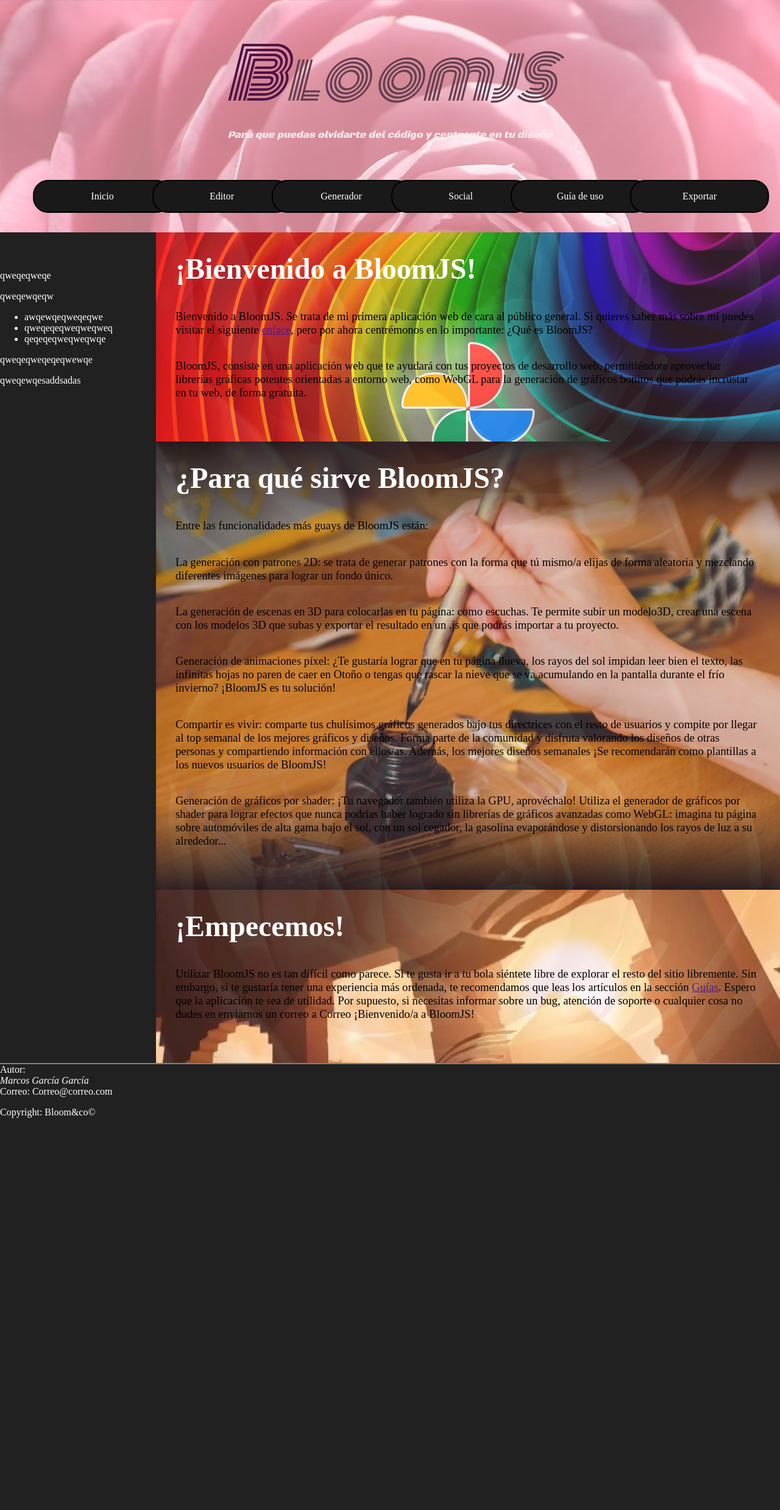
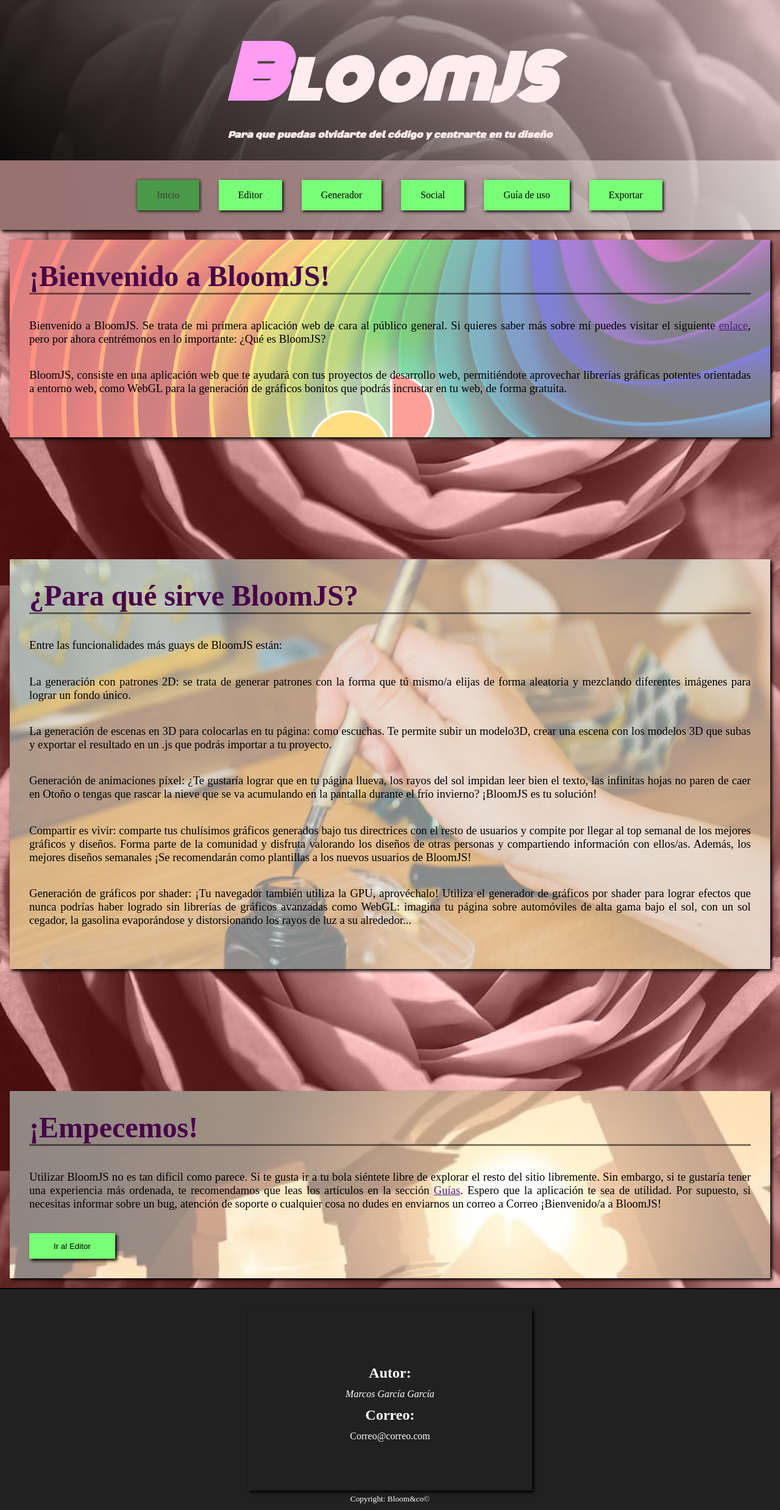
Before and after one commit to marcosggdev/bloomJS, a PHP site: page / in a window 1280 px wide. Shown: the whole page at 61% size. Before the commit the page ends 1833 px from the top, so only its background shows below. Run offline with PHP 8.4, Linux system fonts and the light colour scheme; some web fonts are replaced.

Commit message:
mejoras en el diseño de index

```diff
--- a/css/general.css
+++ b/css/general.css
@@ -6,17 +6,26 @@
 body {
     width: 100%;
     height: 100%;
-    margin:0;
-    padding:0;
-    background: url("../img/fondo.jpg");
+    margin: 0;
+    padding: 0;
+    background: rgb(127 69 69) url(../img/fondo.jpg);
     background-attachment: fixed;
-    background-size:cover;
+    background-size: cover;
     z-index: -2;
+    background-blend-mode: luminosity;
+}
+
+div#cabecera {
+    background: linear-gradient(45deg, #000000, #ffffff80);
+    box-shadow: 3px 3px 5px black;
 }
 
 header {
     color: #1f091d;
     text-align: center;
+    animation-name: animHeader;
+    animation-duration: 7s;
+    animation-iteration-count: infinite;
 }
 
 header h1{
@@ -24,10 +33,11 @@ header h1{
     animation-duration: 6s;
     animation-name: animTitulo;
     animation-iteration-count: infinite;
+    color: white;
 }
 
 header h1::first-letter{
-    color: #4a1344;
+    color: #ff9df4;
     font-size: 1.2em;
 }
 
@@ -35,7 +45,7 @@ header h1, header h2 {
     font-family: "Monoton";
     font-size: 6em;
     font-style: italic;
-    font-weight: 500;
+    font-weight: 800;
 }
 
 header h2 {
@@ -48,18 +58,6 @@ header h2 {
     font-family: "Black Ops One";
 }
 
-header::before {
-    position: absolute;
-    content: " ";
-    top:0;
-    left:0;
-    width:100%;
-    height:100%;
-    background-color: white;
-    opacity:0.5;
-    z-index:-1;
-}
-
 @keyframes animSubtitulo {
     from {
         color: pink;
@@ -70,24 +68,11 @@ header::before {
 }
 @keyframes animTitulo {
     from {
-        color: #1f091d;
+        color: white;
     }
     50% {
         color: pink;
     }
-}
-
-
-nav::before {
-    position: absolute;
-    content: " ";
-    top:0;
-    left:0;
-    width:100%;
-    height:100%;
-    background-color: white;
-    opacity:0.5;
-    z-index:-1;
 }
 
 nav, header {
@@ -101,13 +86,15 @@ nav, header {
 nav {
     position: relative;
     text-align: center;
+    background: linear-gradient(to Right, #997070, #ffffff80);
 }
 nav ul{
-    position:relative;
+    display: flex;
     margin: 0;
     padding:0;
-    width:100%;
-    text-align: center;
+    align-items: center;
+    justify-content: center;
+    gap: 4em;
 }
 nav ul li {
     margin: 0;
@@ -115,21 +102,28 @@ nav ul li {
     display: inline-block;
     text-align: center;
     box-sizing: border-box;
-    width: 15%;
+}
+nav ul li a.actual {
+    text-decoration: none;
+    padding: 1em;
+    background-color: rgb(74, 153, 73);
+    color: rgb(62, 62, 62);
+    box-shadow: 1px 1px 5px black;
+    text-align: center;
 }
 nav ul li a{
     display: inline-block;
     text-decoration: none;
     padding: 1em;
-    background-color: #191919;
+    background-color: rgb(121, 255, 119);
     width: 100%;
-    color: white;
-    border-radius: 25px;
-    border: 2px solid black;
+    color: black;
+    box-shadow: 2px 2px 5px black;
+    text-align: center;
 }
-nav ul li a:hover {
-    background-color: #262626;
-    animation-duration: 3s;
+nav ul li a:hover:not(a.actual) {
+    background-color: rgb(83, 255, 80);
+    animation-duration: 1s;
     animation-name: animBotonNav;
 }
 
@@ -142,50 +136,51 @@ nav ul li a:hover {
     }
 }
 
-
-main::before, footer::before{
-    position: absolute;
-    content: " ";
-    top:0;
-    left:0;
+main{
+    display: flex;
+    flex-direction: column;
+    position: relative;
+    padding: 1em;
     width: 100%;
-    height:100%;
-    background-color: white;
-    opacity:0.5;
-    z-index:-1;
-}
-main{
-    display: table;
-    position:relative;
-    width: 100%;
+    gap: 200px;
+    box-sizing: border-box;
 }
 main h2 {
     margin-top: 0;
     font-family: "Oleo Script Swash Caps";
 }
 
-div#contenido section p{
+main section p{
     margin-bottom: 0;
 }
-footer::before {
-    content: " ";
-    top:0;
-    left:0;
-    width:100%;
-    height:100%;
+footer {
+    display: flex;
+    flex-direction: column;
+    padding: 2em;
+    color: white;
+    border-top: 2px solid black;
     background-color: #212121;
-    opacity: 1;
-    z-index: -1;
+    align-items: center;
+    position: relative;
 }
-footer {
-    position: relative;
-    float:left;
-    width: 100%;
-    display: block;
-    height: 200px;
-    color: white;
-    border-top: 2px solid grey;
+footer div#infoFooter {
+    display: flex;
+    flex-direction: column;
+    justify-content: center;
+    align-items: center;
+    background-color: rgb(33, 33, 33);
+    padding: 5em;
+    padding-left: 10em;
+    padding-right: 10em;
+    box-shadow: 3px 3px 5px black;
 }
-footer p {
+footer div#infoFooter h2 {
+    margin: 0.5em;
+}
+footer div#infoFooter p {
     margin-bottom: 0;
 }
+footer small {
+    position: absolute;
+    bottom: 10px;
+}
--- a/css/index.css
+++ b/css/index.css
@@ -1,66 +1,48 @@
-div#comentarios::before {
-    content: " ";
-    position: absolute;
-    top: 0;
-    left: 0;
-    width: 100%;
-    height: 100%;
-    background-color: #212121;
-    opacity: 1;
-    z-index: -1;
-}
-div#comentarios {
-    color: white;
-    position: relative;
-    width: 20%;
-    display: table-cell;
-}
-
-div#contenido {
-    position: relative;
-    display: table-cell;
-}
-
-
-div#contenido section {
+main section {
     position: relative;
     padding: 2em;
+    box-shadow: 3px 3px 5px black;
+    background-blend-mode: color;
 }
-
-div#contenido section h2 {
-    font-size: 3em;
-    color: white;
-    font-weight: bold;
-}
-div#contenido section p {
+main section p {
     font-family: "DM Serif Text";
     font-size: 14pt;
     margin-bottom: 2em;
 }
 
-div#contenido section::before {
-    content: " ";
-    position: absolute;
-    top: 0;
-    left: 0;
-    width: 100%;
-    height: 100%;
-    opacity: 0.8;
-    z-index: -1;
-    background-size:cover;
-    background-attachment: scroll;
-    background-image: linear-gradient(black, white,white,white,white, black);
+main section#bienvenida {
+    background: rgba(255,255,255,0.5) url("../img/prueba.jpg");
+    background-repeat: no-repeat;
+    background-size: cover;
 }
 
-div#contenido section#bienvenida::before{
-    background-image: url("../img/prueba.jpg");
+main section#funcionalidades {
+    background: rgba(255,255,255,0.5) url("../img/pluma.jpg");
+    background-repeat: no-repeat;
+    background-size: cover;
 }
-
-div#contenido section#funcionalidades::before{
-    background-image: linear-gradient(black, white,white,white,white, black), url("../img/pluma.jpg");
-    background-blend-mode: multiply;
+main section#empezar {
+    background: rgba(255,255,255,0.5) url("../img/videojuego.jpg");
+    background-repeat: no-repeat;
+    background-size: cover;
 }
-
-div#contenido section#empezar::before {
-    background-image: url("../img/videojuego.jpg");
+main section#empezar button#empezar {
+    border: none;
+    box-shadow: 3px 3px 5px black;
+    padding: 1em;
+    padding-left: 3em;
+    padding-right: 3em;
+    background-color: rgb(121, 255, 119);
 }
+section h2 {
+    font-size: 3em;
+    color: #480249;
+    font-weight: bold;
+}
+section h2 {
+    border-bottom: 1px solid rgba(0,0,0,.5);
+    border-width: 3px;
+}
+section p {
+    text-align: justify;
+}
--- a/index.php
+++ b/index.php
@@ -7,13 +7,14 @@
         <link rel="stylesheet" href="css/index.css">
     </head>
     <body>
+        <div id="cabecera">
             <header>
                 <h1>BloomJS</h1>
                 <h2>Para que puedas olvidarte del código y centrarte en tu diseño</h2>
             </header>
             <nav>
                 <ul>
-                <li><a href="">Inicio</a></li>
+                    <li><a class="actual">Inicio</a></li>
                     <li><a href="">Editor</a></li>
                     <li><a href="">Generador</a></li>
                     <li><a href="">Social</a></li>
@@ -21,19 +22,8 @@
                     <li><a href="">Exportar</a></li>
                 </ul>
             </nav>
+        </div>
         <main>
-            <div id="comentarios">
-                <p>qweqeqweqe</p>
-                <p>qweqewqeqw</p>
-                <ul>
-                    <li>awqewqeqweqeqwe</li>
-                    <li>qweqeqeqweqweqweq</li>
-                    <li>qeqeqeqweqweqwqe</li>
-                </ul>
-                <p>qweqeqweqeqeqwewqe</p>
-                <p>qweqewqesaddsadas</p>
-            </div>
-            <div id="contenido">
                 <section id="bienvenida">
                     <h2>¡Bienvenido a BloomJS!</h2>
                     <p>Bienvenido a BloomJS. Se trata de mi primera aplicación web de cara al público general. Si quieres saber más
@@ -77,13 +67,17 @@
                         si necesitas informar sobre un bug, atención de soporte o cualquier cosa no dudes en enviarnos un correo a
                         <email>Correo</email> ¡Bienvenido/a a BloomJS!
                     </p>
+                    <button id="empezar" onclick="window.location.assign('index.php')">Ir al Editor</button>
                 </section>
-            </div>
         </main>
         <footer>
-                Autor: <address>Marcos García García</address>
-                Correo: <mail>Correo@correo.com</mail>
-                <p>Copyright: Bloom&co&copy;</p>
+            <div id="infoFooter">
+                <h2>Autor: </h2>
+                <address>Marcos García García</address>
+                <h2>Correo: </h2>
+                <mail>Correo@correo.com</mail>
+            </div>
+            <small>Copyright: Bloom&co&copy;</small>
         </footer>
     </body>
 </html>
```
Lines whose indentation alone changed are shown as unchanged.
